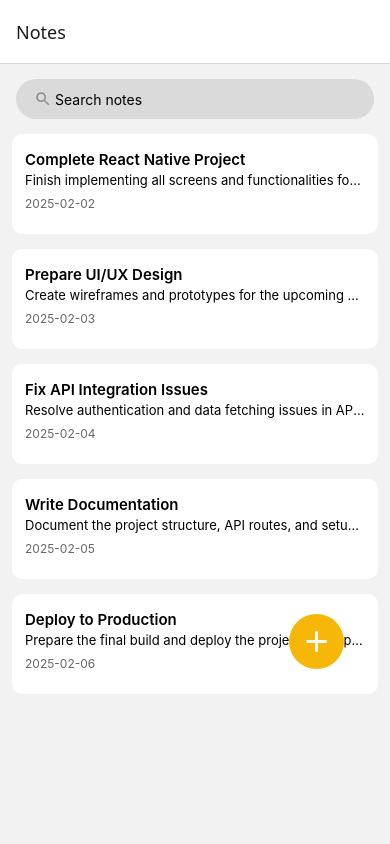
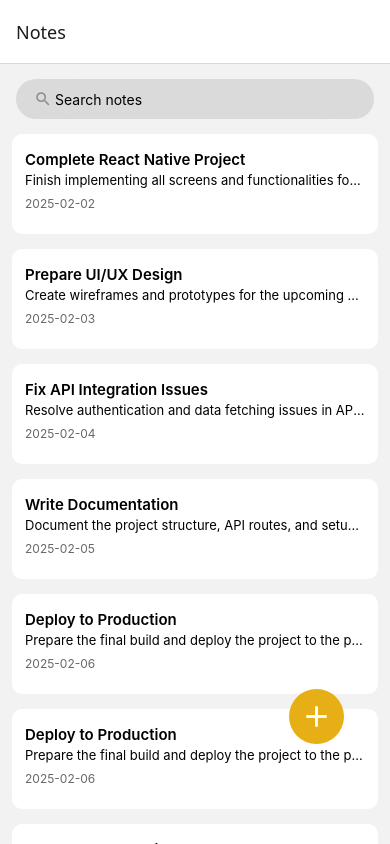
Before and after one commit to rasunM/note-app-react-native, a React Native app: screen / in a window 390 px wide. Built offline with nearby package versions, Linux system fonts and the light colour scheme.

Commit message:
Added functionality to create new task and display it in a flatlist

```diff
--- a/App.tsx
+++ b/App.tsx
@@ -24,10 +24,11 @@ function App(): React.JSX.Element {
     <NavigationContainer>
       <Stack.Navigator initialRouteName='TaskPage'>
         <Stack.Screen name='TaskPage' component={TaskPage} options={{
-          title: 'Notes'
+          title: 'Notes',
         }}/>
         <Stack.Screen name='TaskEditPage' component={TaskEditPage} options={{
-          title: "Task Details"
+          title: "Notes Details",
+
         }}/>
       </Stack.Navigator>
     </NavigationContainer>
--- a/src/components/floating_action_button.tsx
+++ b/src/components/floating_action_button.tsx
@@ -1,10 +1,11 @@
 import { StyleSheet, TouchableOpacity, View } from "react-native"
 import  Icon from "react-native-vector-icons/MaterialIcons";
+import { FloatingActionProps } from "../types/floating_action_props";
 
-const FloatingActionButton = () => {
+const FloatingActionButton = ({iconName, size}: FloatingActionProps) => {
     return (
         <View style={styles.container}>
-            <Icon name="add" style={styles.icon} size={35}/>
+            <Icon name={iconName} style={styles.icon} size={size}/>
         </View>
     )
 }
@@ -14,11 +15,11 @@ export default FloatingActionButton;
 const styles = StyleSheet.create({
     container: {
         flex: 1,
-        backgroundColor: '#F7B708',
+        backgroundColor: '#E7AF16',
         width: 55,
         height: 55,
         position: 'absolute',
-        bottom: 40,
+        bottom: 100,
         right: 40,
         borderRadius: 100,
         alignItems: 'center',
--- a/src/constants/tasks.ts
+++ b/src/constants/tasks.ts
@@ -1,6 +1,6 @@
 import { TaskProps } from "../types/task_types"
 
-export const TasksData: TaskProps[] = [
+export let TasksData: TaskProps[] = [
     {
       title: "Complete React Native Project",
       description: "Finish implementing all screens and functionalities for the React Native mobile app.",
@@ -46,4 +46,31 @@ export const TasksData: TaskProps[] = [
       updateDate: "2025-02-06",
       noCharacters: 21,
     },
+    {
+      title: "Deploy to Production",
+      description: "Prepare the final build and deploy the project to the production server.Prepare the final build and deploy the project to the production server.Prepare the final build and deploy the project to the production server.Prepare the final build and deploy the project to the production server.Prepare the final build and deploy the project to the production server.",
+      day: "Friday",
+      date: "2025-02-07",
+      updateTime: "18:00",
+      updateDate: "2025-02-06",
+      noCharacters: 21,
+    },
+    {
+      title: "Deploy to Production",
+      description: "Prepare the final build and deploy the project to the production server.Prepare the final build and deploy the project to the production server.Prepare the final build and deploy the project to the production server.Prepare the final build and deploy the project to the production server.Prepare the final build and deploy the project to the production server.",
+      day: "Friday",
+      date: "2025-02-07",
+      updateTime: "18:00",
+      updateDate: "2025-02-06",
+      noCharacters: 21,
+    },
+    {
+      title: "Deploy to Production",
+      description: "Prepare the final build and deploy the project to the production server.Prepare the final build and deploy the project to the production server.Prepare the final build and deploy the project to the production server.Prepare the final build and deploy the project to the production server.Prepare the final build and deploy the project to the production server.",
+      day: "Friday",
+      date: "2025-02-07",
+      updateTime: "18:00",
+      updateDate: "2025-02-06",
+      noCharacters: 21,
+    },
   ];
--- a/src/screens/task_edit_page.tsx
+++ b/src/screens/task_edit_page.tsx
@@ -1,53 +1,104 @@
-import { NativeStackScreenProps } from "@react-navigation/native-stack";
-import { StyleSheet, Text, TextInput, View } from "react-native"
-import { RootStackParamsList } from "../types/root_stack_params";
+import {NativeStackScreenProps} from '@react-navigation/native-stack';
+import {StyleSheet, Text, TextInput, View} from 'react-native';
+import {RootStackParamsList} from '../types/root_stack_params';
+import {useEffect, useState} from 'react';
+import FloatingActionButton from '../components/floating_action_button';
+import {Pressable} from 'react-native';
+import { TasksData } from '../constants/tasks';
 
-type TaskEditProps = NativeStackScreenProps<RootStackParamsList, "TaskEditPage">
+type TaskEditProps = NativeStackScreenProps<
+  RootStackParamsList,
+  'TaskEditPage'
+>;
 
-const TaskEditPage = ({route}: TaskEditProps) => {
+const TaskEditPage = ({route, navigation}: TaskEditProps) => {
+  const {task} = route.params;
 
-    const {task} = route.params;
+  const [title, setTitle] = useState<string>('');
+  const [description, setDescription] = useState<string>('');
+
+  useEffect(() => {
+    setTitle(task.title);
+    setDescription(task.description);
+  }, []);
 
   return (
     <View style={styles.container}>
       {/* <Text style={styles.titleText}>{task.title}</Text> */}
-            <TextInput style={styles.titleText} value={task.title}/>
+      <TextInput
+        style={styles.titleText}
+        value={title}
+        placeholder="Title"
+        placeholderTextColor="#979797"
+        onChangeText={text => setTitle(text)}
+      />
       <View style={styles.metaText}>
         <Text style={styles.text}> {task.updateDate}</Text>
         <Text style={styles.text}>{task.updateTime} | </Text>
         <Text style={styles.text}>{task.noCharacters} characters</Text>
       </View>
       {/* <Text style={styles.description}>{task.description}</Text> */}
-            <TextInput style={styles.description} value={task.description} multiline={true} textAlignVertical="top" />
+      <TextInput
+        style={styles.description}
+        value={description}
+        multiline={true}
+        textAlignVertical="top"
+        placeholder="Start typing ..."
+        placeholderTextColor="#979797"
+        onChangeText={text => setDescription(text)}
+      />
+      <View style={styles.fabContainer}>
+        <Pressable
+          onPress={() => {
+            navigation.navigate('TaskPage');
+            // add data to the list
+            TasksData.push({
+              title: title,
+              description: description,
+              day: "Monday",
+              date: "2025-02-03",
+              updateTime: "14:30",
+              updateDate: "2025-02-02",
+              noCharacters: 28,
+            })
+          }}>
+          <FloatingActionButton iconName="done" size={30} />
+        </Pressable>
       </View>
-    )
-}
+    </View>
+  );
+};
 
 export default TaskEditPage;
 
 const styles = StyleSheet.create({
   container: {
     paddingHorizontal: 20,
-        paddingVertical: 15
+    paddingVertical: 15,
+    height: '100%',
   },
   titleText: {
-        fontSize: 22
+    fontSize: 22,
   },
   metaText: {
     display: 'flex',
     flexDirection: 'row',
     marginVertical: 0,
     gap: 10,
-
   },
   text: {
     color: '#707070',
-        fontSize: 13
+    fontSize: 13,
   },
   description: {
-        fontSize: 14,
+    fontSize: 15,
     marginTop: 10,
     width: '100%',
-        lineHeight: 23
-    }
-})
+    lineHeight: 23,
+  },
+  fabContainer: {
+    position: 'absolute',
+    bottom: 0,
+    right: 0,
+  },
+});
--- a/src/screens/tasks_page.tsx
+++ b/src/screens/tasks_page.tsx
@@ -12,7 +12,7 @@ type TaskPageProps = NativeStackScreenProps<RootStackParamsList, "TaskPage">;
 
 const TaskPage = ({navigation}: TaskPageProps) => {
 
-    const [tasks, setTasks] = useState<TaskProps[]>();
+    const [tasks, setTasks] = useState<TaskProps[]>([]);
 
     useEffect(() => {
         setTasks(TasksData);
@@ -31,13 +31,13 @@ const TaskPage = ({navigation}: TaskPageProps) => {
                         description: "",
                         day: "",
                         date: "",
-                        updateTime: "",
-                        updateDate: "",
+                        updateTime: "10.41",
+                        updateDate: "2025-02-02",
                         noCharacters: 0,
                     }
                 })
             }}>
-                <FloatingActionButton/>
+                <FloatingActionButton iconName='add' size={35}/>
             </Pressable>
 
         </View>
@@ -49,7 +49,7 @@ export default TaskPage;
 const styles = StyleSheet.create({
     container: {
         marginHorizontal: 6,
-
+        height: '100%'
 
     }
 })
--- /dev/null
+++ b/src/types/floating_action_props.ts
@@ -0,0 +1,4 @@
+export type FloatingActionProps = {
+    iconName: string,
+    size: number
+}
--- a/src/types/task_types.ts
+++ b/src/types/task_types.ts
@@ -1,5 +1,5 @@
 export type TaskProps = {
-    title : string,
+    title : string ,
     description : string,
     day : string,
     date : string,
```
Lines whose indentation alone changed are shown as unchanged.
